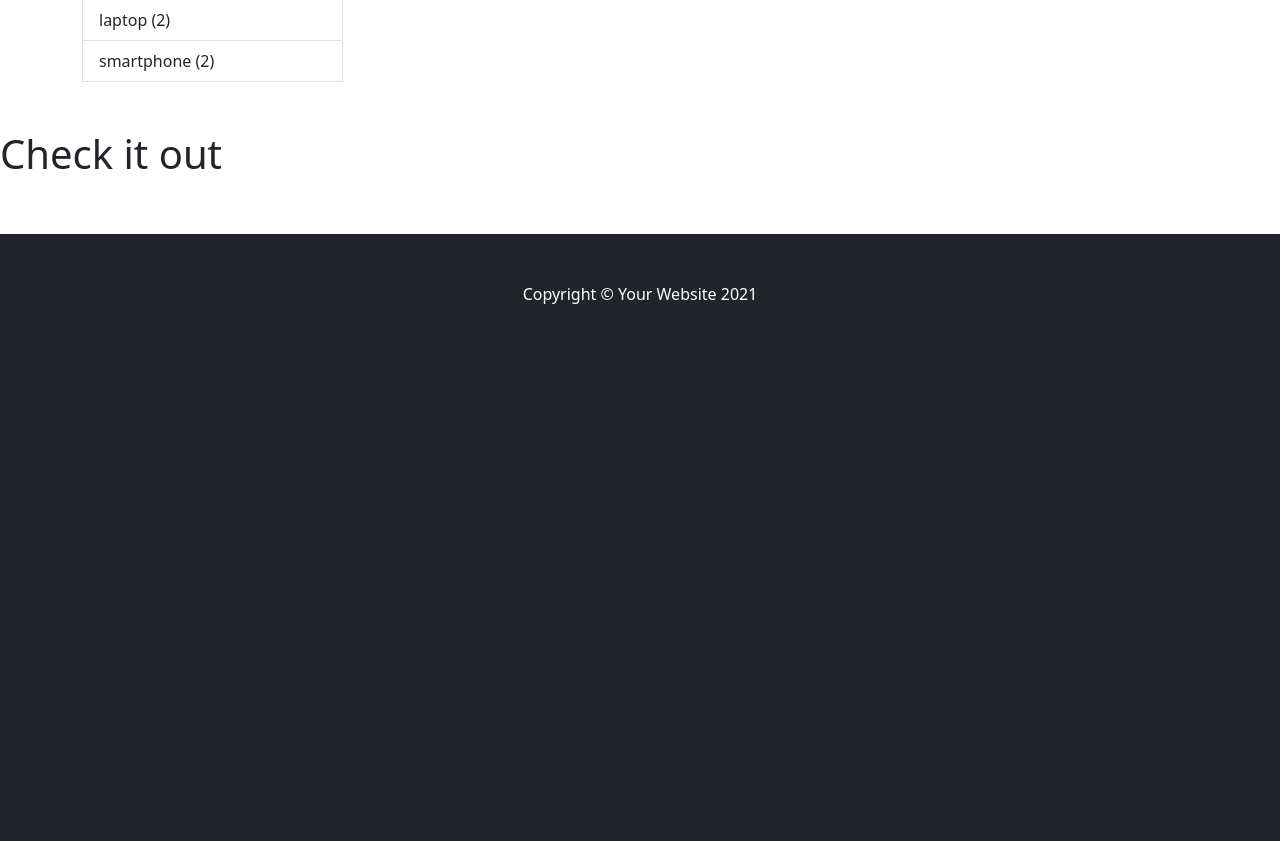
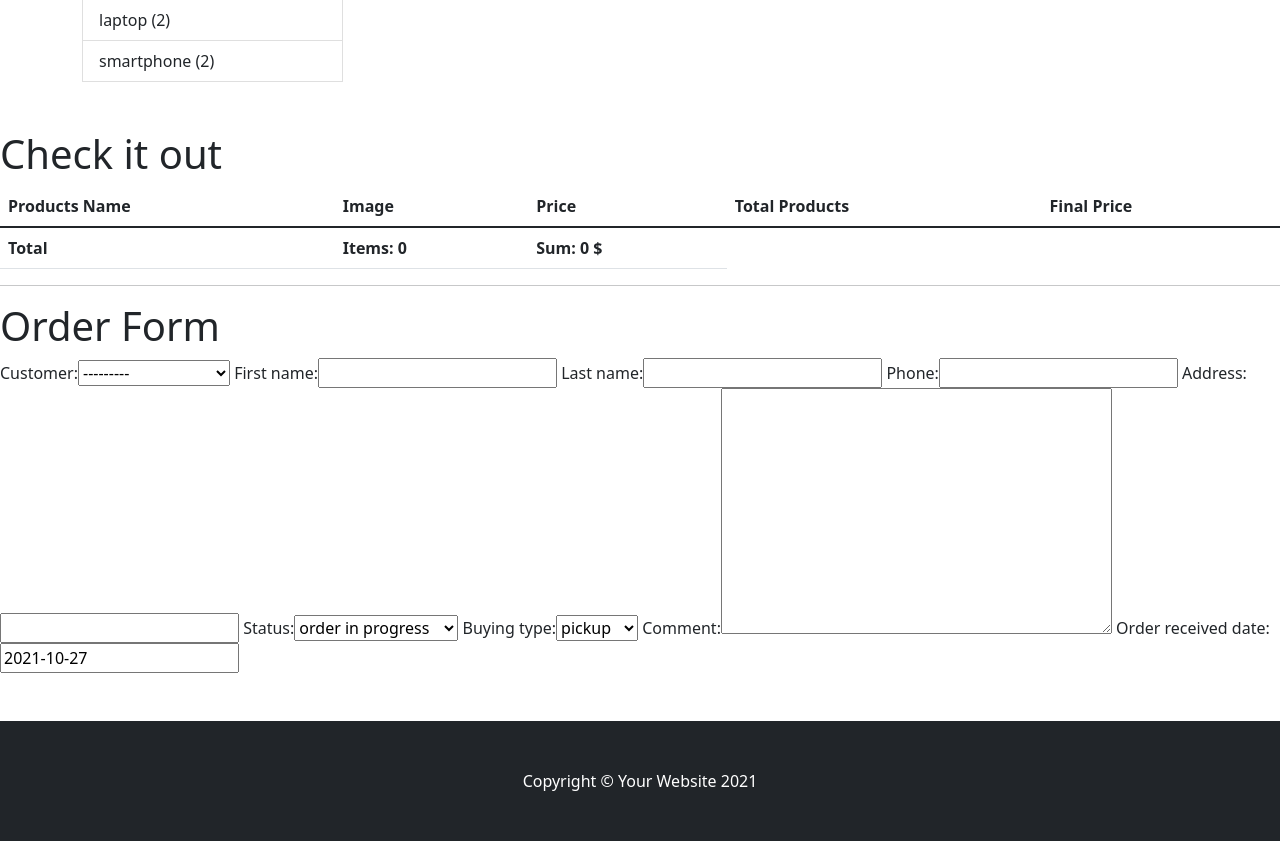
Before and after one commit to AslanZ-5/Ecomm-shop, a Django app: page /checkout/ in a window 1280 px wide. Shown: the part 450-1291 px from the top of the page. Before the commit the page ends 754 px from the top, so only its background shows below. Run offline with Django 3.2, Linux system fonts and the light colour scheme; data comes from the database, SQL or seed files in the repository; both versions use the stored data as it was after the commit; some libraries are stand-ins or nearby versions.

Commit message:
created order forms

```diff
--- /dev/null
+++ b/shop/forms.py
@@ -0,0 +1,9 @@
+from django.forms import ModelForm
+from .models import Order
+
+
+class OrderForm(ModelForm):
+    class Meta:
+        model = Order
+        fields = ['customer', 'first_name', 'last_name', 'phone', 'address', 'status', 'buying_type', 'comment',
+                  'order_date']
--- a/shop/templates/shop/checkout.html
+++ b/shop/templates/shop/checkout.html
@@ -1,4 +1,41 @@
 {% extends 'shop/base.html' %}
 {% block content %}
 <h1>Check it out</h1>
+
+<table class="table">
+  <thead>
+    <tr>
+      <th scope="col">Products Name</th>
+      <th scope="col">Image</th>
+      <th scope="col">Price</th>
+      <th scope="col">Total Products</th>
+      <th scope="col">Final Price</th>
+    </tr>
+  </thead>
+  <tbody>
+  {% for item in cart.products.all %}
+    <tr>
+      <th scope="row">{{ item.content_object.title }}</th>
+      <td class="w-25"><img src="{{item.content_object.image.url}}" class="img-fluid"></td>
+      <td>{{item.content_object.price}} $</td>
+      <td>
+       {{ item.qty }}
+      </td>
+      <td>{{item.final_price}} $</td>
+    </tr>
+{% endfor %}
+
+    <tr>
+      <th scope="row"><strong>Total</strong></th>
+      <td><strong>Items:   {{cart.total_product}}</strong></td>
+      <td><strong>Sum:   {{cart.final_price}} $</strong></td>
+    </tr>
+
+  </tbody>
+</table>
+
+<hr>
+<h1> Order Form</h1>
+{{form}}
+
 {% endblock %}
--- a/shop/views.py
+++ b/shop/views.py
@@ -6,6 +6,7 @@ from .mixins import CategoryDetailMixin, CartMixin
 from django.http import HttpResponseRedirect
 from django.contrib.contenttypes.models import ContentType
 from django.utils.safestring import mark_safe
+from .forms import OrderForm
 
 
 # def index(request):
@@ -144,11 +145,14 @@ class CartView(CartMixin, View):
 
 
 class CheckoutView(CartMixin, View):
+
     def get(self, request, *args, **kwargs):
+        forms = OrderForm(request.POST or None)
         categories = Category.objects.get_categories_for_left_sidebar()
         context = {
             'cart': self.cart,
-            'categories': categories
+            'categories': categories,
+            'form':forms,
         }
         self.cart.save()
         return render(request, 'shop/checkout.html', context)
```
Also changed, not shown: db.sqlite3.
